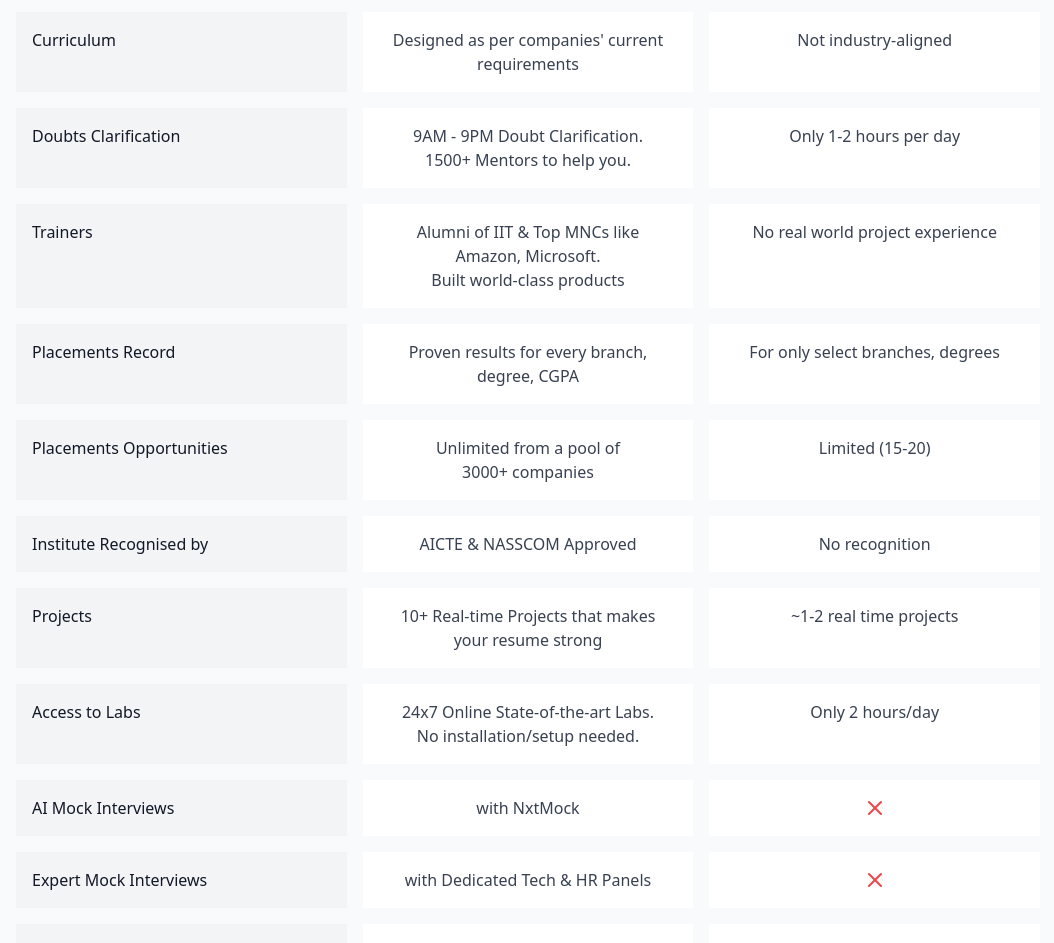
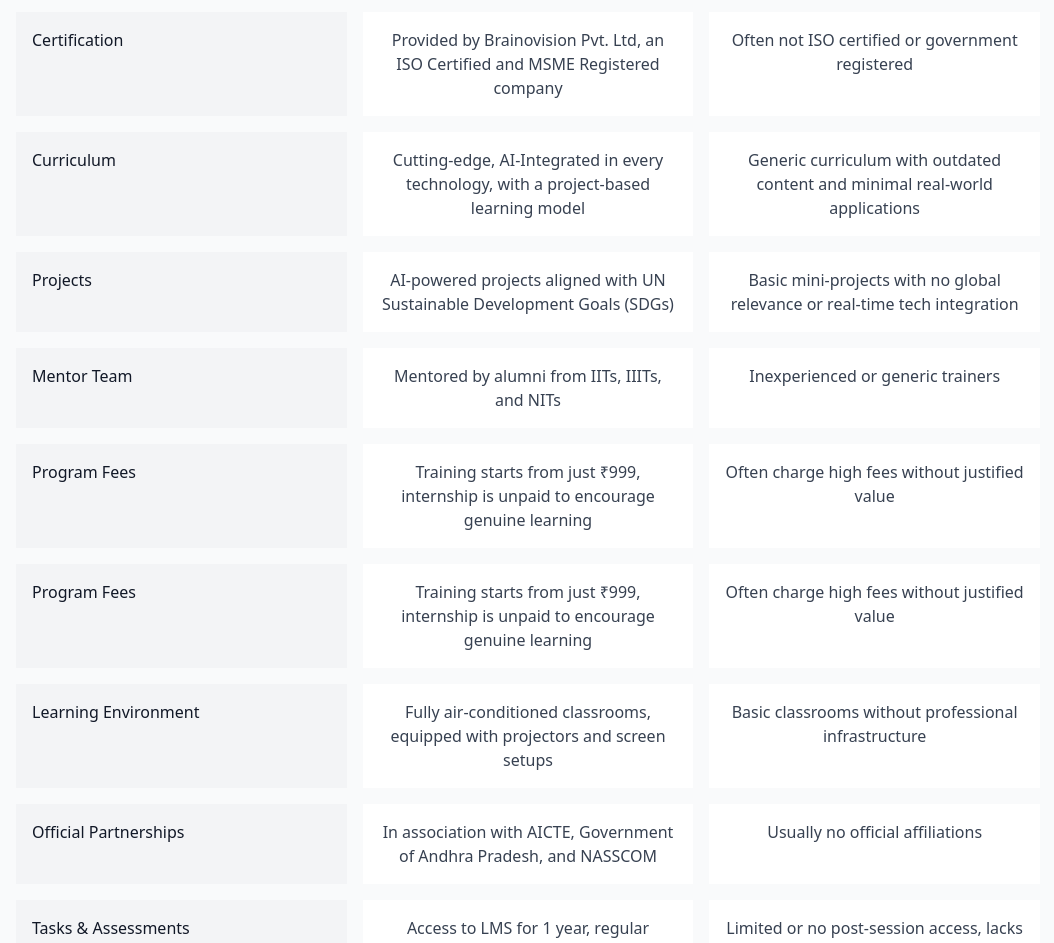
Before and after one commit to Brainovisionsolution/internships, a React (Vite) app: page /online in a window 1280 px wide. Shown: the part 2080-3023 px from the top of the page, without its empty margins (112-1166 px from the left). Built offline with nearby package versions, Linux system fonts and the light colour scheme.

Commit message:
Update WhyJoinUs.tsx
updated whyjoinus

```diff
--- a/src/sections/WhyJoinUs.tsx
+++ b/src/sections/WhyJoinUs.tsx
@@ -7,19 +7,16 @@
 
 const WhyJoinUs: React.FC<WhyJoinUsProps> = ({ isOnline }) => {
   const features = [
-    { name: 'Curriculum', intensive: 'Designed as per companies\' current requirements', others: 'Not industry-aligned' },
-    { name: 'Doubts Clarification', intensive: '9AM - 9PM Doubt Clarification.\n1500+ Mentors to help you.', others: 'Only 1-2 hours per day' },
-    { name: 'Trainers', intensive: 'Alumni of IIT & Top MNCs like\nAmazon, Microsoft.\nBuilt world-class products', others: 'No real world project experience' },
-    { name: 'Placements Record', intensive: 'Proven results for every branch,\ndegree, CGPA', others: 'For only select branches, degrees' },
-    { name: 'Placements Opportunities', intensive: 'Unlimited from a pool of\n3000+ companies', others: 'Limited (15-20)' },
-    { name: 'Institute Recognised by', intensive: 'AICTE & NASSCOM Approved', others: 'No recognition' },
-    { name: 'Projects', intensive: '10+ Real-time Projects that makes\nyour resume strong', others: '~1-2 real time projects' },
-    { name: 'Access to Labs', intensive: '24x7 Online State-of-the-art Labs.\nNo installation/setup needed.', others: 'Only 2 hours/day' },
-    { name: 'AI Mock Interviews', intensive: 'with NxtMock', others: '', hasX: true },
-    { name: 'Expert Mock Interviews', intensive: 'with Dedicated Tech & HR Panels', others: '', hasX: true },
-    { name: "Seniors' Interview Experiences", intensive: 'Access to 300+ Sessions', others: '', hasX: true },
-    { name: 'Scheduling Interviews', intensive: '', others: '', hasCheck: true, hasX: true },
-    { name: 'Salary Negotiation with Companies', intensive: 'For higher salaries', others: '', hasCheck: true, hasX: true }
+    { name: 'Certification', intensive: 'Provided by Brainovision Pvt. Ltd, an ISO Certified and MSME Registered company', others: 'Often not ISO certified or government registered' },
+    { name: 'Curriculum', intensive: 'Cutting-edge, AI-Integrated in every technology, with a project-based learning model', others: 'Generic curriculum with outdated content and minimal real-world applications' },
+    { name: 'Projects', intensive: 'AI-powered projects aligned with UN Sustainable Development Goals (SDGs)', others: 'Basic mini-projects with no global relevance or real-time tech integration' },
+    { name: 'Mentor Team', intensive: 'Mentored by alumni from IITs, IIITs, and NITs', others: 'Inexperienced or generic trainers' }, { name: 'Program Fees', intensive: 'Training starts from just ₹999, internship is unpaid to encourage genuine learning', others: 'Often charge high fees without justified value' },
+    { name: 'Program Fees', intensive: 'Training starts from just ₹999, internship is unpaid to encourage genuine learning', others: 'Often charge high fees without justified value' },
+    { name: 'Learning Environment', intensive: 'Fully air-conditioned classrooms, equipped with projectors and screen setups', others: 'Basic classrooms without professional infrastructure' },
+    { name: 'Official Partnerships', intensive: 'In association with AICTE, Government of Andhra Pradesh, and NASSCOM', others: 'Usually no official affiliations' },
+    { name: 'Tasks & Assessments', intensive: 'Access to LMS for 1 year, regular assessments, and AI Interview Preparation Portal', others: 'Limited or no post-session access, lacks assessment structure' },
+    { name: 'Certification Value', intensive: 'Government-approved certificates with Letter of Recommendation (LoR)', others: 'Private certifications with limited industry recognition' },
+    { name: 'Placement Assistance', intensive: 'Internship completion leads to job opportunities shared from MNCs and startups, domain-specific', others: 'No or vague placement guidance' }
   ];
 
   const themeColor = isOnline ? 'purple' : 'indigo';
```
